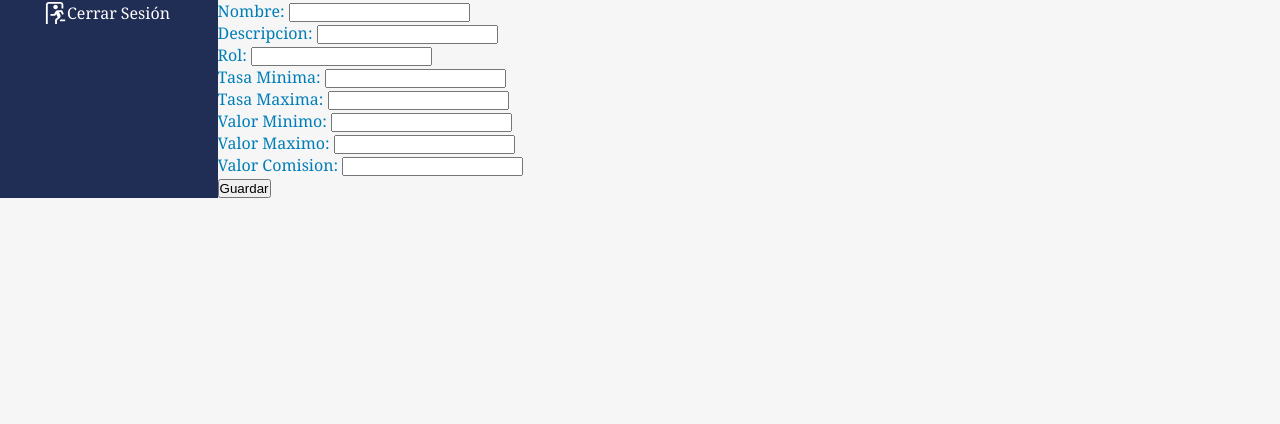
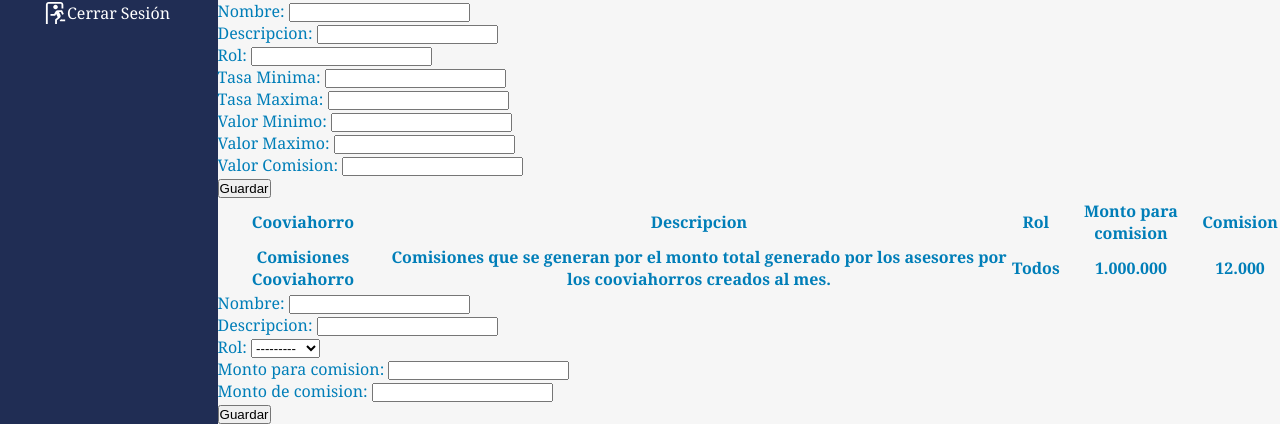
Before and after one commit to COOVITEL/app_comisiones, a Django app: page /control_de_comisiones/ in a window 1280 px wide. Shown: the part 743-1167 px from the top of the page. Before the commit the page ends 941 px from the top, so only its background shows below. Run offline with Django 4.2, Linux system fonts and the light colour scheme; a user stored in the database is signed in; data comes from the database, SQL or seed files in the repository; both versions use the stored data as it was after the commit; lists and menus that the app fills with data are empty.

Commit message:
update afiliaciones, colocaciones, cooviahorros

```diff
--- a/comisiones/templates/comisiones.html
+++ b/comisiones/templates/comisiones.html
@@ -6,4 +6,6 @@
     {% include "comisions/afiliaciones.html" %}
 
     {% include "comisions/colocaciones.html" %}
+
+    {% include "comisions/cooviahorros.html" %}
 {% endblock %}
--- a/comisiones/templates/comisions/afiliaciones.html
+++ b/comisiones/templates/comisions/afiliaciones.html
@@ -15,6 +15,8 @@
             <td>{{afi.NOMINA}}</td>
             <td>{{afi.F_CORTE}}</td>
             <td>{{afi.SUCURSAL}}</td>
+            <td>{{afi.ACUM_AHO}}</td>
+            <td>{{afi.ACUM_APO}}</td>
         </tr>
     {% endfor %}
 </table>
--- a/comisiones/views.py
+++ b/comisiones/views.py
@@ -1,5 +1,5 @@
 from django.shortcuts import render
-from .functions import afiliaciones, colocaciones
+from .functions import afiliaciones, colocaciones, cooviahorro
 from users.models import File, Asesor
 
 def comisiones(request, name, file):
@@ -11,6 +11,7 @@ def comisiones(request, name, file):
             "asesor": name,
             "afiliaciones": afiliaciones(name, current_file),
             "colocaciones": colocaciones(name, current_file),
+            "cooviahorros": cooviahorro(name, current_file)
             #"colocaiones": readExcel(name, "Desembolsos", "NNPROMOT", ["A_OBLIGA", "CODNOMINA", "NOMINA", "MONTO", "CARTERA", "NETO_ANTES", "P_TASEFEC", "NNPROMOT", "F_CORTE", "SUC_PRODUCTO"]),
             #"cdats": readExcel(name, "CDAT", "PROMOTOR", ["CC", "A_TITULO", "Q_PLADIA", "V_TITULO", "M_ANTERIOR", "T_EFECTIVA", "PROMOTOR", "F_CORTE", "SUC_PRODUCTO"]),
             #"cooviahorros": readExcel(name, "Cooviahorro", "PROMOTOR", ["NNASOCIA", "CODNOMINA", "V_CUOTA", "SALDO", "PROMOTOR", "F_CORTE", "SUC_PRODUCTO"]),
--- a/tasas/admin.py
+++ b/tasas/admin.py
@@ -1,5 +1,5 @@
 from django.contrib import admin
-from .models import Afiliaciones, Colocaciones
+from .models import Afiliaciones, Colocaciones, Cooviahorro
 
 @admin.register(Afiliaciones)
 class AfiliacionesAdmin(admin.ModelAdmin):
@@ -8,3 +8,7 @@ class AfiliacionesAdmin(admin.ModelAdmin):
 @admin.register(Colocaciones)
 class ColocacionesAdmin(admin.ModelAdmin):
     list_display = ['name', 'rol', 'value_min', 'value_max', 'value']
+
+@admin.register(Cooviahorro)
+class CooviahorroAdmin(admin.ModelAdmin):
+    list_display = ['name', 'description', 'rol', 'monto', 'value']
--- a/tasas/forms.py
+++ b/tasas/forms.py
@@ -1,4 +1,4 @@
-from .models import Afiliaciones, Colocaciones
+from .models import Afiliaciones, Colocaciones, Cooviahorro
 from django import forms
 
 class AfiliacionesForm(forms.ModelForm):
@@ -39,3 +39,16 @@ class ColocacionesForm(forms.ModelForm):
             'value_max': 'Valor Maximo',
             'value': 'Valor Comision'
         }
+
+class CooviahorroForm(forms.ModelForm):
+    """"""
+    class Meta():
+        model = Cooviahorro
+        fields = ['name', 'description', 'rol', 'monto', 'value']
+        labels = {
+            'name': 'Nombre',
+            'description': 'Descripcion',
+            'rol': 'Rol',
+            'monto': 'Monto para comision',
+            'value': 'Monto de comision'
+        }
--- a/tasas/models.py
+++ b/tasas/models.py
@@ -1,5 +1,6 @@
 from django.db import models
 from django.contrib.postgres.fields import ArrayField
+from roles.models import Roles
 
 class Afiliaciones(models.Model):
     """"""
@@ -26,3 +27,15 @@ class Colocaciones(models.Model):
 
     def __str__(self) -> str:
         return f"Colocaciones {self.name} de {self.rol}"
+
+class Cooviahorro(models.Model):
+    """"""
+    name = models.CharField(max_length=100)
+    description = models.CharField(max_length=200)
+    rol = models.ForeignKey(Roles, on_delete=models.CASCADE)
+    monto = models.CharField(max_length=100)
+    value = models.CharField(max_length=100)
+
+    def __str__(self) -> str:
+        """"""
+        return f"Coviahoorro comision {self.value} por cada $ {self.monto} para {self.rol}"
--- a/tasas/templates/control.html
+++ b/tasas/templates/control.html
@@ -10,5 +10,7 @@
 
     {% include "tasas/colocaciones.html" %}
 
+    {% include "tasas/cooviahorro.html" %}
+
 
 {% endblock content %}
--- /dev/null
+++ b/tasas/templates/tasas/cooviahorro.html
@@ -0,0 +1,24 @@
+<table>
+    <tr>
+        <th>Cooviahorro</th>
+        <th>Descripcion</th>
+        <th>Rol</th>
+        <th>Monto para comision</th>
+        <th>Comision</th>
+    </tr>
+    {% for cooviahorro in coovi %}
+        <tr>
+            <th>{{cooviahorro.name}}</th>
+            <th>{{cooviahorro.description}}</th>
+            <th>{{cooviahorro.rol}}</th>
+            <th>{{cooviahorro.monto}}</th>
+            <th>{{cooviahorro.value}}</th>
+        </tr>
+    {% endfor %}
+</table>
+
+<form method="post">
+    {% csrf_token %}
+    {{ formCoovi.as_p }}
+    <button type="submit">Guardar</button>
+</form>
--- a/tasas/views.py
+++ b/tasas/views.py
@@ -1,26 +1,34 @@
 from django.shortcuts import render, redirect
 from django.contrib.auth.decorators import login_required
-from .models import Afiliaciones, Colocaciones
-from .forms import AfiliacionesForm, ColocacionesForm
+from .models import Afiliaciones, Colocaciones, Cooviahorro
+from .forms import AfiliacionesForm, ColocacionesForm, CooviahorroForm
 
 @login_required
 def controlTasas(request):
     """"""
     list_afiliaciones = Afiliaciones.objects.all()
     colocaciones = Colocaciones.objects.all()
+    cooviahorro = Cooviahorro.objects.all()
     formAfi = AfiliacionesForm()
     formCol = ColocacionesForm()
+    formCoovi = CooviahorroForm()
     if request.method == "POST":
         formAfi = AfiliacionesForm(request.POST)
         formCol = ColocacionesForm(request.POST)
+        formCoovi = CooviahorroForm(request.POST)
         if formAfi.is_valid():
             formAfi.save()
             return redirect('tasas')
         if formCol.is_valid():
             formCol.save()
             return redirect('tasas')
+        if formCoovi.is_valid():
+            formCoovi.save()
+            return redirect('tasas')
     return render(request, 'control.html',
                   {'afiliaciones': list_afiliaciones,
-                   'col': colocaciones,
-                  'formAfi': formAfi,
-                   'formCol': formCol})
+                    'col': colocaciones,
+                    'coovi': cooviahorro,
+                    'formAfi': formAfi,
+                    'formCol': formCol,
+                    'formCoovi': formCoovi})
```
Also changed, not shown: comisiones/functions.py (+47 -8 lines), comisiones/templates/comisions/cooviahorros.html (added, +20 -0 lines), db.sqlite3, tasas/migrations/0003_cooviahorro.py (added), 2 other files.
